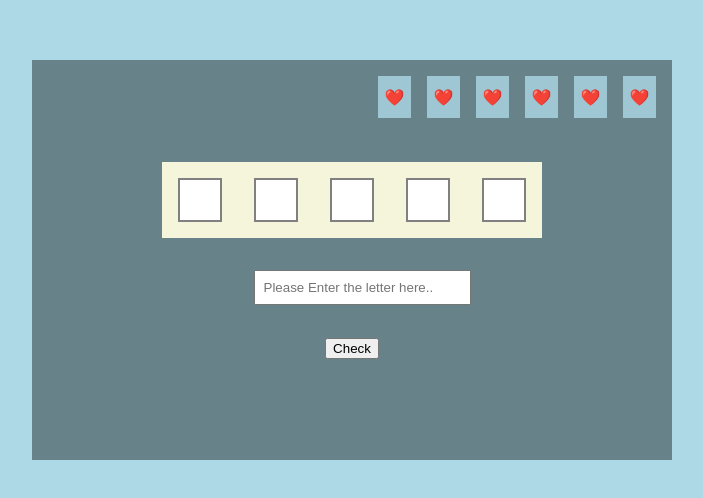
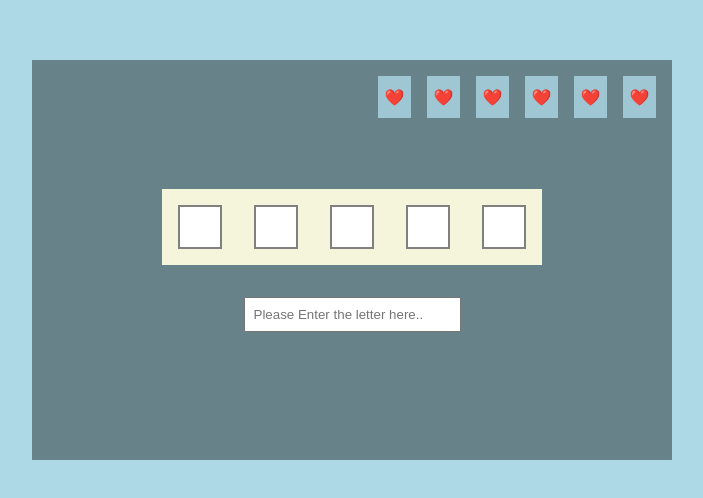
Before and after one commit to Sukriti-Bhatia-Zs/React-typescript-training, a React (Create React App) app: page / in a window 1280 px wide. Shown: the part 140-638 px from the top of the page, without its empty margins (288-991 px from the left). Built offline with nearby package versions, Linux system fonts and the light colour scheme.

Commit message:
game assignment updated

```diff
--- a/src/GuessingGame/Game.tsx
+++ b/src/GuessingGame/Game.tsx
@@ -1,12 +1,12 @@
 import React from 'react'
 import GameInside from './GameInside.tsx'
-import {useState,useEffect} from 'react'
+
 
 
 const Game=()=>{
 
 
-    const names=['tinai','navya','shreya','sukriti','riya'];
+    const names=['tinai','navya','shreya','sheen','riyaa'];
 
 
     const shuffleArray = (names:string[]) => {
--- a/src/GuessingGame/GameInside.tsx
+++ b/src/GuessingGame/GameInside.tsx
@@ -42,7 +42,14 @@ const GameInside = ({ word }: wordprops) => {
     const handleChange = (e: any) => {
         setInput(e.target.value);
         setMessage('');
+
     };
+
+    useEffect(() => {
+        if (input !== '') {
+            handleSubmit();
+        }
+    }, [input]);
 
 
     useEffect(() => {
@@ -83,11 +90,13 @@ const GameInside = ({ word }: wordprops) => {
                 setIndex(prev => prev + 1);
             } else if (name.includes(input)) {
                 setMessage("Correct Input at wrong index");
-                // setLifes(prev => prev - 1)
 
             } else {
                 setMessage("Wrong input");
                 setLifes(prev => prev - 1)
+                setTimeout(()=>{
+                    alert("Oops One Life Lost")
+                },100)
 
             }
         }
@@ -117,7 +126,7 @@ const GameInside = ({ word }: wordprops) => {
                 ))}
             </div>
 
-            <div>
+            <div style={{display:"flex",justifyContent:"center",alignItems:"center",flexDirection:"column",gap:"1rem"}}>
                 <input
                     type="text"
                     placeholder="Please Enter the letter here.."
@@ -125,11 +134,12 @@ const GameInside = ({ word }: wordprops) => {
                     value={input}
                     style={{ width: "100%", padding: "0.5rem" }}
                 />
+
+            {message && <div style={{ backgroundColor: "beige", color: message === messagearr[0] ? 'green' : message === messagearr[1] ? 'orange' : 'red', padding: "0.2rem", borderRadius: "10px" }}><p>{message}</p></div>}
             </div>
-
-            <div>
+            {/* <div>
                 <button onClick={handleSubmit}>Check</button>
-            </div>
+            </div> */}
             <div className="lifelength">
                 {lifearray.map((_, indx) => (
                     <div key={indx} className="lifes">
@@ -137,7 +147,6 @@ const GameInside = ({ word }: wordprops) => {
                     </div>
                 ))}
             </div>
-            {message && <div style={{ backgroundColor: "beige", color: message === messagearr[0] ? 'green' : message === messagearr[1] ? 'orange' : 'red', padding: "0.2rem", borderRadius: "10px" }}><p>{message}</p></div>}
             {won && <Won won={won} setWon={setWon} reload={reload} setReload={setReload} />}
             {loose && <Loose setLoose={setLoose} setReload={setReload} />}
 
```
